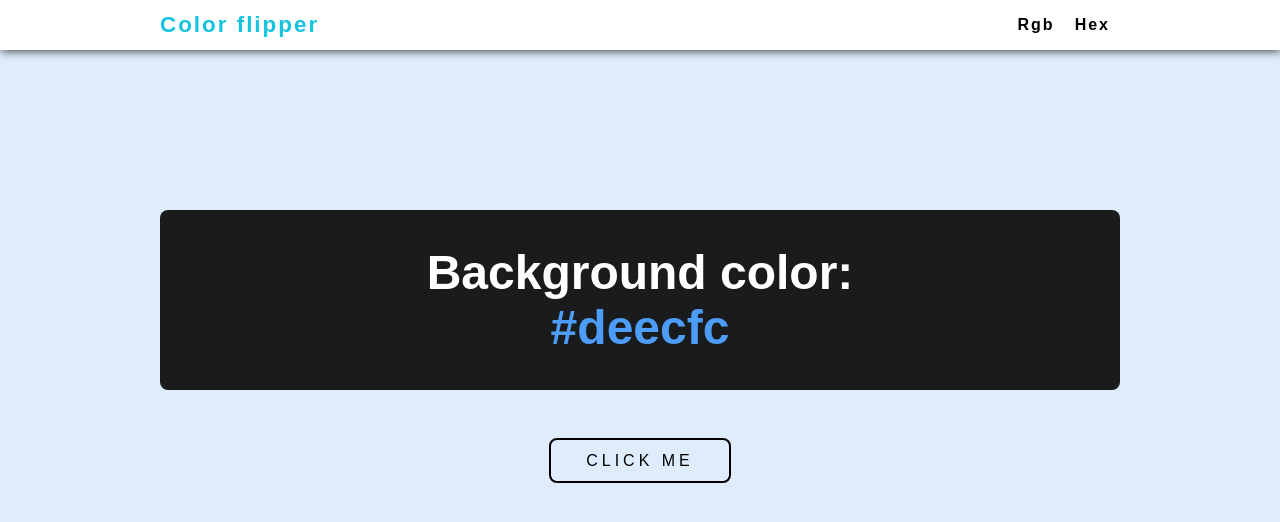
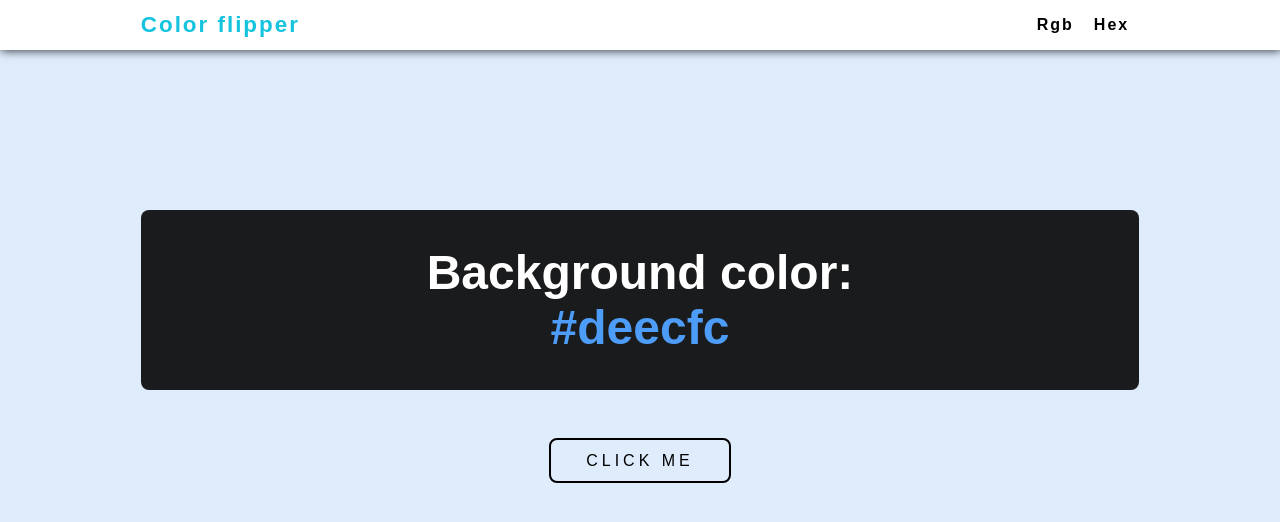
Before and after one commit to RaulG23-pixel/color-flipper, a plain HTML site: page index.html in a window 1280 px wide. Drawn offline with Linux system fonts and the light colour scheme.

Commit message:
General styles

```diff
--- a/styles.css
+++ b/styles.css
@@ -5,7 +5,7 @@ body{
 	background: #deecfc;
 }
 .container{
-	max-width: 75%;
+	max-width: 78%;
 	margin: 0 auto;
 }
 .front{
```
